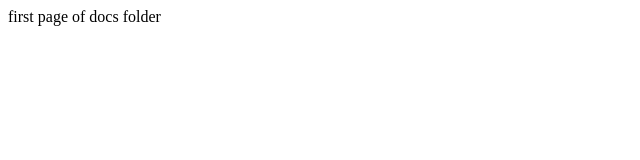
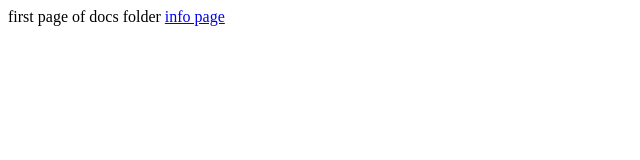
Before and after one commit to sergiy-dutchstar/static-pages, a plain HTML site: page docs/index.html in a window 1280 px wide. Shown: the full height of the page, 0-640 px from the left. Drawn offline with Linux system fonts and the light colour scheme.

Commit message:
added second file

```diff
--- a/docs/index.html
+++ b/docs/index.html
@@ -2,5 +2,5 @@
 <html>
   <head><title>first page</title></head>
 <body>
-first page of docs folder
+first page of docs folder <a href="info.html">info page</a>
 </body></html>
```
Also changed, not shown: docs/info.html (added, +1 -0 lines).
